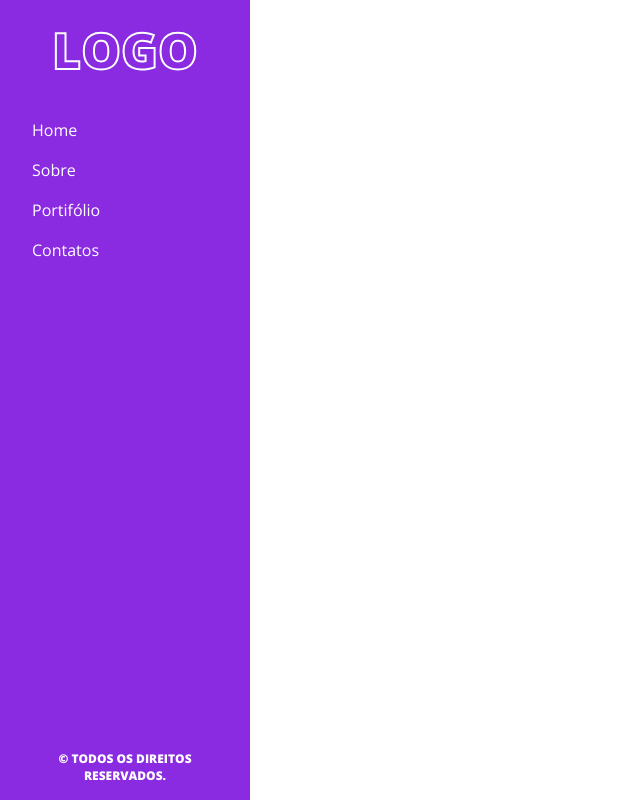
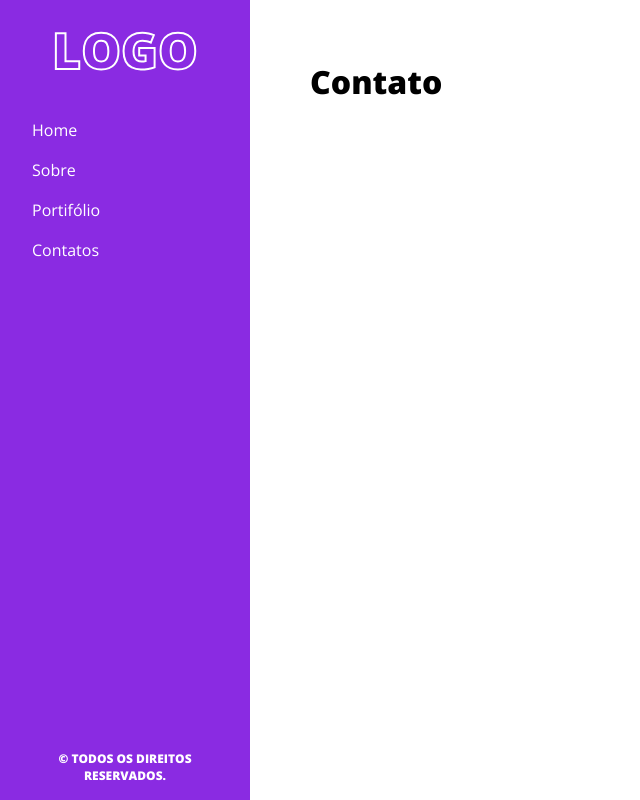
Before and after one commit to Clairtonlm/FS10-Modulo_React, a React (Create React App) app in the folder fs10-react-aula2-main/fs10-react-aula2-main/: page /Contato in a window 1280 px wide. Shown: the whole page, without its empty margins (0-640 px from the left). Built offline with nearby package versions, Linux system fonts and the light colour scheme.

Commit message:
Aula dia 100523

```diff
--- a/fs10-react-aula2-main/fs10-react-aula2-main/src/App.js
+++ b/fs10-react-aula2-main/fs10-react-aula2-main/src/App.js
@@ -1,8 +1,10 @@
 //Styles
 import './App.css';
+import Contato from './components/Contatos';
 //Componentes
 import Dashboard from './components/Dashboard';
 import Header from './components/Header';
+import Portifolio from './components/Portifolio';
 import Sobre from './components/Sobre';
 import { BrowserRouter, Route, Routes } from 'react-router-dom';
 
@@ -15,6 +17,8 @@ const App = () => {
           <Routes>
             <Route path='/' element={<Dashboard/>}/>
             <Route path='/sobre' element={<Sobre/>}/>
+            <Route path='/Potifolio' element={<Portifolio/>}/>
+            <Route path='/Contato' element={<Contato/>}/>
             </Routes>
 
           </BrowserRouter>
--- /dev/null
+++ b/fs10-react-aula2-main/fs10-react-aula2-main/src/components/Contatos/index.jsx
@@ -0,0 +1,13 @@
+import React from 'react'
+const Contato = ()=>{
+    return(
+        <>
+            <h1>Contato</h1>
+
+
+
+
+        </>
+    )
+}
+export default Contato;
--- /dev/null
+++ b/fs10-react-aula2-main/fs10-react-aula2-main/src/components/Portifolio/index.jsx
@@ -0,0 +1,13 @@
+import React from 'react'
+const Portifolio = ()=>{
+    return(
+        <>
+            <h1>Portiólio</h1>
+
+
+
+
+        </>
+    )
+}
+export default Portifolio;
```
